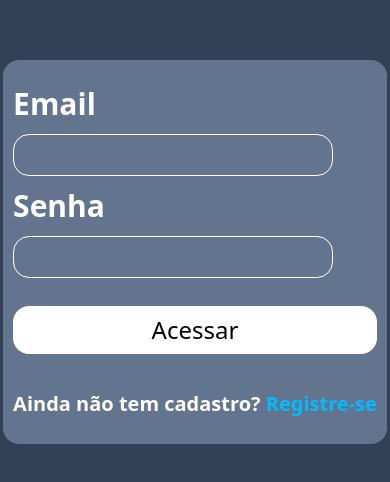
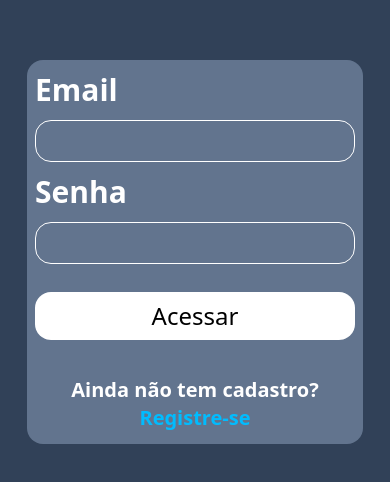
Before and after one commit to yurisdevops/frontend-desafiooamigao, a React (Vite) app: page / in a window 390 px wide. Shown: the part 170-652 px from the top of the page. Built offline with nearby package versions, Linux system fonts and the light colour scheme.

Commit message:
Responsividade

```diff
--- a/src/pages/home/index.jsx
+++ b/src/pages/home/index.jsx
@@ -29,8 +29,8 @@
     }
   };
   return (
-    <main className="h-screen w-full flex  justify-center items-center bg-slate-700 ">
-      <div className="flex justify-center items-center w-96 h-96 bg-slate-500 rounded-2xl">
+    <main className="h-screen w-full flex  justify-center items-center bg-slate-700 px-10 ">
+      <div className="flex justify-center items-center w-96 h-96 bg-slate-500 rounded-2xl ">
         <form action={handleLogin} className="flex flex-col gap-3 p-2">
           <label className="text-3xl text-white font-bold" htmlFor="email">
             Email
```
